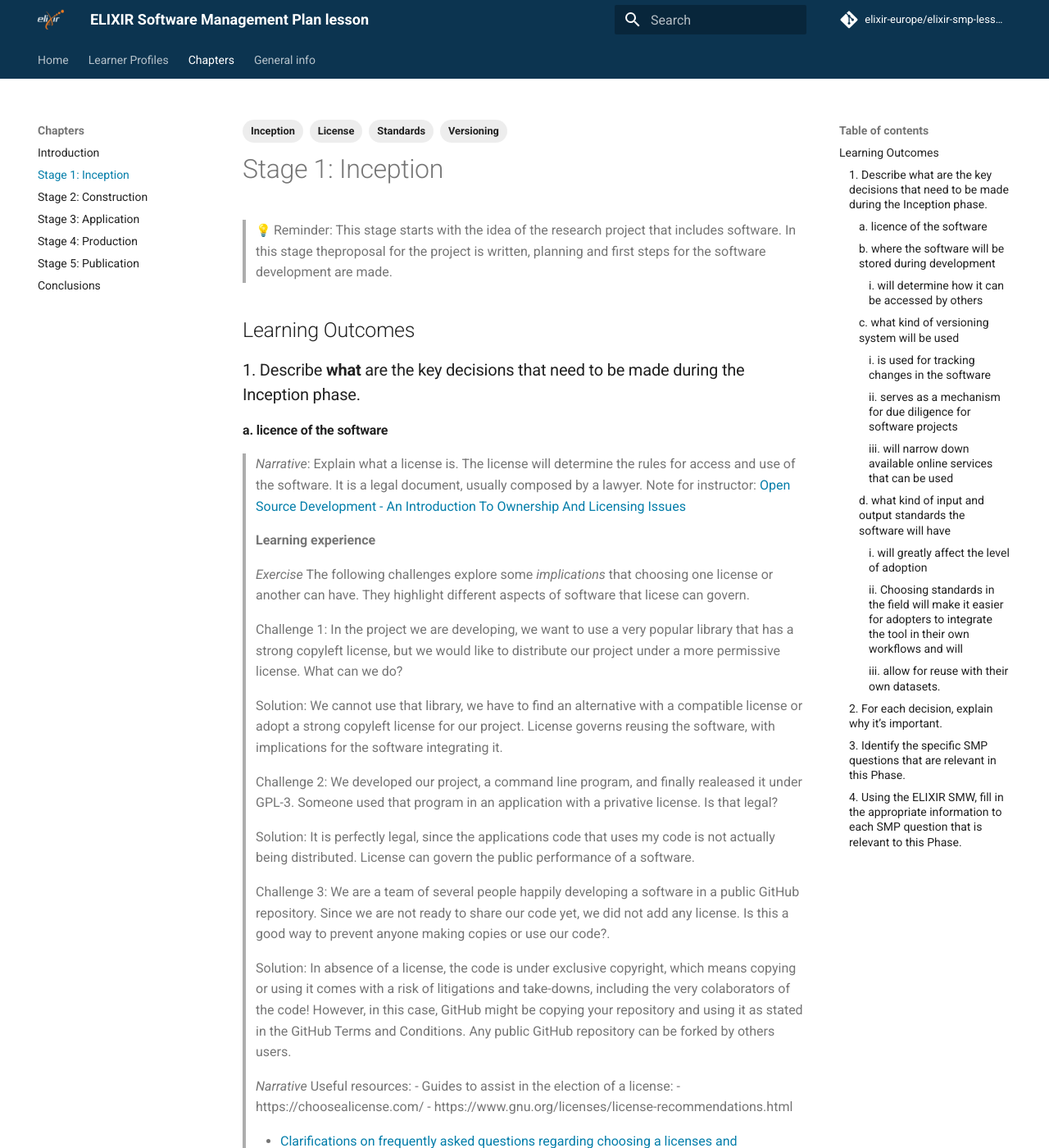
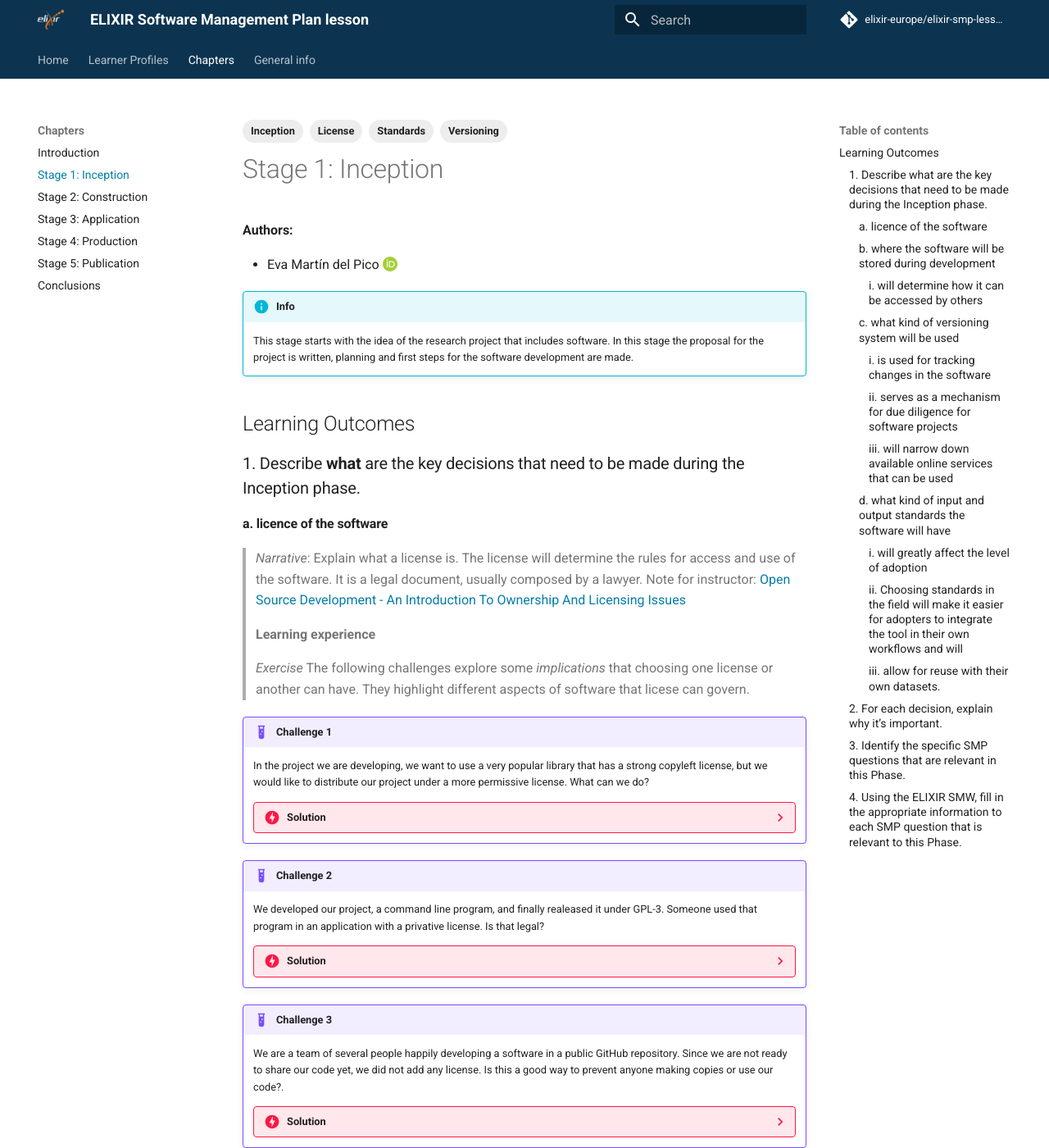
Before and after one commit to elixir-europe/elixir-smp-lesson, an MkDocs documentation site: the page built from docs/chapters/stage1_inception.md, in a window 1280 px wide and 1400 px high. Shown: the whole window at 82% size. Built offline with MkDocs 1.6.1 and Material for MkDocs 9.7.7, drawn with Linux system fonts in a browser that asks for light colours; emoji names are drawn with the system emoji font; comment, search, counter and statistics services are not loaded; some of the changed lines change nothing that is shown.

Commit message:
Add style to exercises

````diff
--- a/docs/chapters/stage1_inception.md
+++ b/docs/chapters/stage1_inception.md
@@ -10,7 +10,13 @@ tags:
 
 # Stage 1: Inception
 
->:bulb: Reminder: This stage starts with the idea of the research project that includes software. In this stage theproposal for the project is written, planning and first steps for the software development are made.
+**Authors:**
+
+- Eva Martín del Pico [:custom-orcid:](https://orcid.org/0000-0001-8324-2897)
+
+!!! info
+
+    This stage starts with the idea of the research project that includes software. In this stage the proposal for the project is written, planning and first steps for the software development are made.
 
 ## Learning Outcomes
 
@@ -26,20 +32,30 @@ tags:
  >*Exercise*
  >The following challenges explore some _implications_ that choosing one license or another can have. They highlight different aspects of software that licese can govern.
  >
- >Challenge 1:
- >In the project we are developing, we want to use a very popular library that has a strong copyleft license, but we would like to distribute our project under a more permissive license. What can we do?
- >
- >Solution: We cannot use that library, we have to find an alternative with a compatible license or adopt a strong copyleft license for our project. License governs reusing the software, with implications for the software integrating it.
 
- >Challenge 2:
- >We developed our project, a command line program, and finally realeased it under GPL-3. Someone used that program in an application with a privative license. Is that legal?
- >
- >Solution: It is perfectly legal, since the applications code that uses my code is not actually being distributed. License can govern the public performance of a software.
+!!! example "Challenge 1"
 
->Challenge 3:
->We are a team of several people happily developing a software in a public GitHub repository. Since we are not ready to share our code yet, we did not add any license. Is this a good way to prevent anyone making copies or use our code?.
->
->Solution: In absence of a license, the code is under exclusive copyright, which means copying or using it comes with a risk of litigations and take-downs, including the very colaborators of the code! However, in this case, GitHub might be copying your repository and using it as stated in the GitHub Terms and Conditions. Any public GitHub repository can be forked by others users.
+    In the project we are developing, we want to use a very popular library that has a strong copyleft license, but we would like to distribute our project under a more permissive license. What can we do?
+
+    ??? danger "Solution"
+
+        We cannot use that library, we have to find an alternative with a compatible license or adopt a strong copyleft license for our project. License governs reusing the software, with implications for the software integrating it.
+
+!!! example "Challenge 2"
+
+    We developed our project, a command line program, and finally realeased it under GPL-3. Someone used that program in an application with a privative license. Is that legal?
+
+    ??? danger "Solution"
+
+        It is perfectly legal, since the applications code that uses my code is not actually being distributed. License can govern the public performance of a software.
+
+!!! example "Challenge 3"
+
+    We are a team of several people happily developing a software in a public GitHub repository. Since we are not ready to share our code yet, we did not add any license. Is this a good way to prevent anyone making copies or use our code?.
+
+    ??? danger "Solution"
+
+        In absence of a license, the code is under exclusive copyright, which means copying or using it comes with a risk of litigations and take-downs, including the very colaborators of the code! However, in this case, GitHub might be copying your repository and using it as stated in the GitHub Terms and Conditions. Any public GitHub repository can be forked by others users.
 
 >*Narrative*
 >Useful resources:
@@ -110,7 +126,7 @@ tags:
 > - Provide plenty of data examples for realistic use cases
 
 
-### 2. For each decision, explain **why** it’s important.
+### 2. For each decision, explain **why** it's important.
 :bulb: covered in the previous LO
 ```
  a. licence of the software
````
